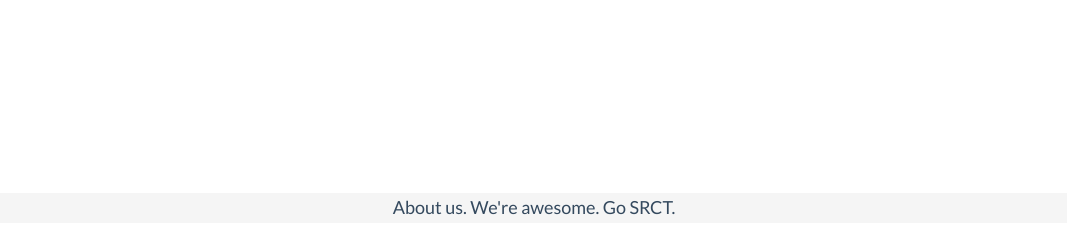
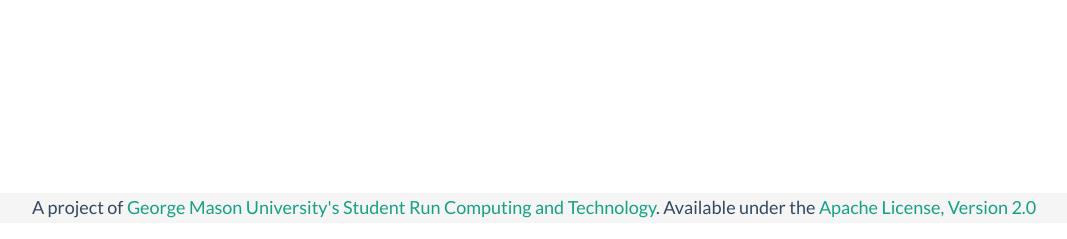
Before and after one commit to srct/advisor, a Django app: page / in a window 1280 px wide. Shown: the part 577-816 px from the top of the page, without its empty margins (106-1173 px from the left). Run offline with Django 3.2, Linux system fonts and the light colour scheme; some libraries are stand-ins or nearby versions.

Commit message:
Update footer

```diff
--- a/advisor/templates/layouts/footer.html
+++ b/advisor/templates/layouts/footer.html
@@ -1,3 +1,5 @@
 <div class="container">
-  <p>About us. We're awesome. Go SRCT.</p>
+  <p>
+  	A project of <a href="www.gmu.edu">George Mason University's</a> <a href="http://srct.gmu.edu/">Student Run Computing and Technology</a>. Available under the <a href="http://www.apache.org/licenses/LICENSE-2.0">Apache License, Version 2.0</a>
+  </p>
 </div>
```
